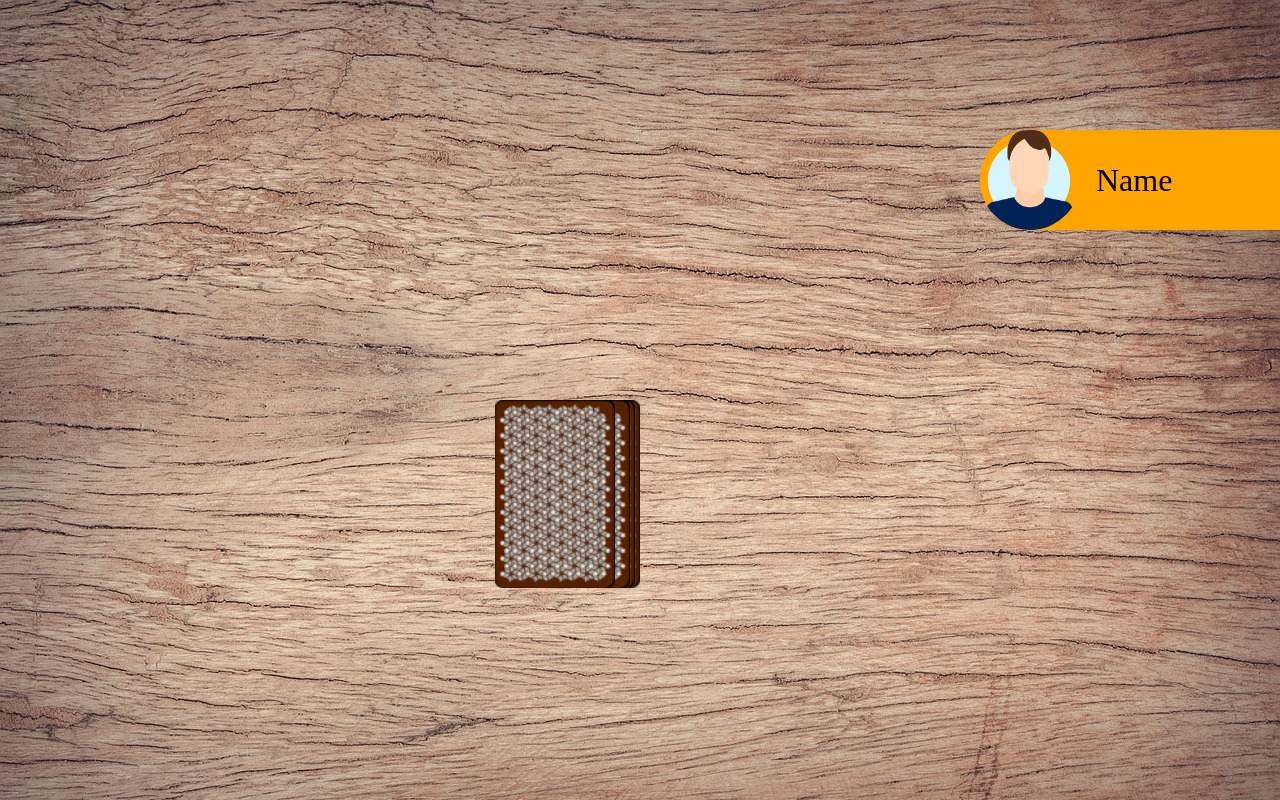
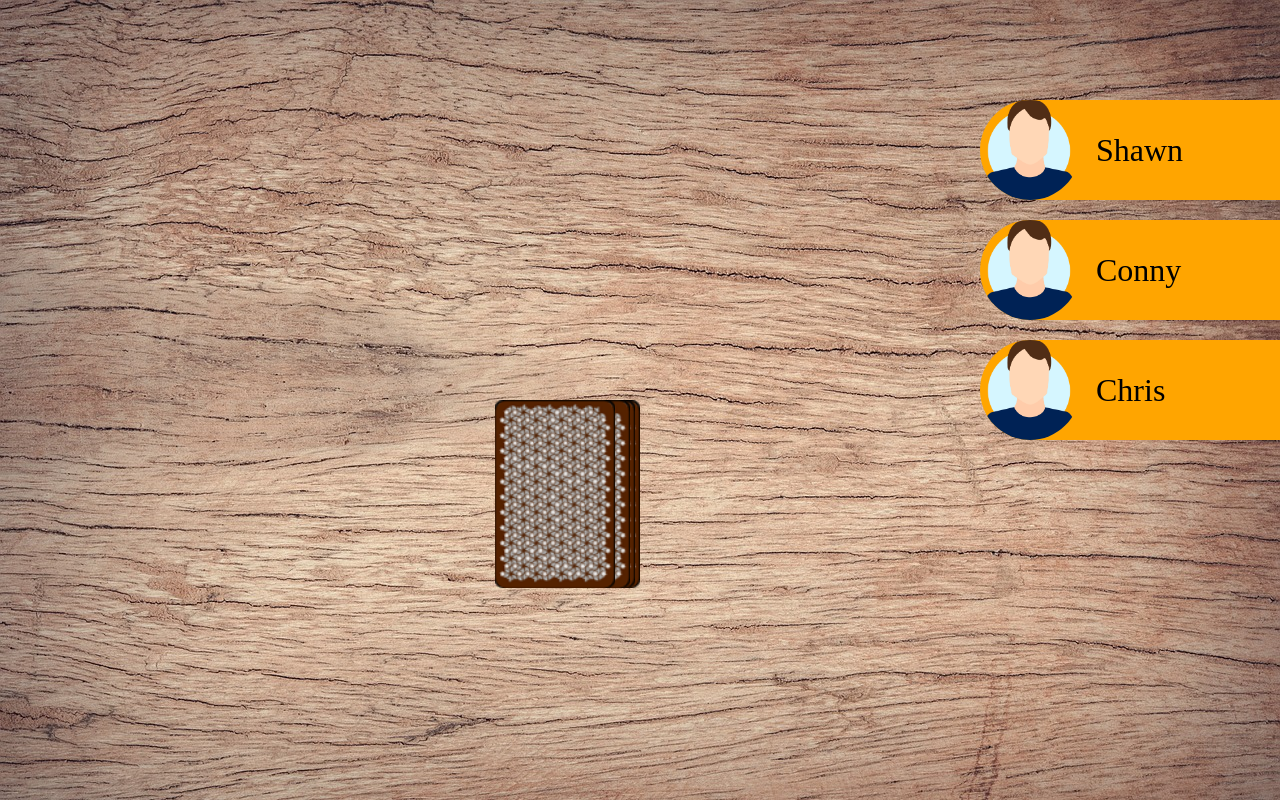
Before and after one commit to ShawnKastner/RingOfFire, an Angular app: page /game in a window 1280 px wide. Built offline with nearby package versions, Linux system fonts and the light colour scheme.

Commit message:
added players, with ngFor and ngStyle

```diff
--- a/src/app/game/game.component.html
+++ b/src/app/game/game.component.html
@@ -1,18 +1,21 @@
-<app-player style="top: 130px;" class="playerPosition"></app-player>
+<app-player *ngFor="let player of game.players; let i = index;" [ngStyle]="{'top.px': 100 + (i * 120)}" [name]="player"
+    class="playerPosition"></app-player>
 
 <div class="playGround">
     <div class="cardStack">
         <!-- Card stack -->
         <img [ngStyle]="{'right.px': i * 5}" *ngFor="let c of [1, 2, 3]; let i = index;"
             src="/assets/img/cards/card_cover.png">
-        <img (click)="takeCard()" [class.pickCard]="pickCardAnimation" style="right: 25px" src="/assets/img/cards/card_cover.png">
+        <img (click)="takeCard()" [class.pickCard]="pickCardAnimation" style="right: 25px"
+            src="/assets/img/cards/card_cover.png">
 
 
         <!-- Stack for played Cards -->
         <img *ngFor="let card of game.playedCards" class="playedCard" src="/assets/img/cards/{{ card }}.png">
 
         <!-- Current card (Animation) -->
-        <img (click)="takeCard()" *ngIf="pickCardAnimation" class="pickCard" style="right: 25px" src="assets/img/cards/{{ currentCard }}.png">
+        <img (click)="takeCard()" *ngIf="pickCardAnimation" class="pickCard" style="right: 25px"
+            src="assets/img/cards/{{ currentCard }}.png">
 
     </div>
 
--- a/src/app/game/game.component.scss
+++ b/src/app/game/game.component.scss
@@ -3,6 +3,7 @@
     height: 100vh;
     max-width: 100%;
     background-image: url("/assets/img/brown_board.jpg");
+    background-size: cover;
     display: flex;
     justify-content: center;
     align-items: center;
--- a/src/app/player/player.component.html
+++ b/src/app/player/player.component.html
@@ -1,4 +1,4 @@
 <div class="player">
     <img src="assets/img/profile/profilePicture.png">
-    <span>Name</span>
+    <span>{{ name }}</span>
 </div>
--- a/src/app/player/player.component.ts
+++ b/src/app/player/player.component.ts
@@ -1,4 +1,4 @@
-import { Component } from '@angular/core';
+import { Component, Input } from '@angular/core';
 
 @Component({
   selector: 'app-player',
@@ -7,4 +7,6 @@ import { Component } from '@angular/core';
 })
 export class PlayerComponent {
 
+  @Input() name: any;
+
 }
--- a/src/models/game.ts
+++ b/src/models/game.ts
@@ -1,5 +1,5 @@
 export class Game {
-    public players: string[] = [];
+    public players: string[] = ['Shawn', 'Conny', 'Chris'];
     public stack: string[] = [];
     public playedCards: string[] = [];
     public currentPlayer: number = 0;
```
